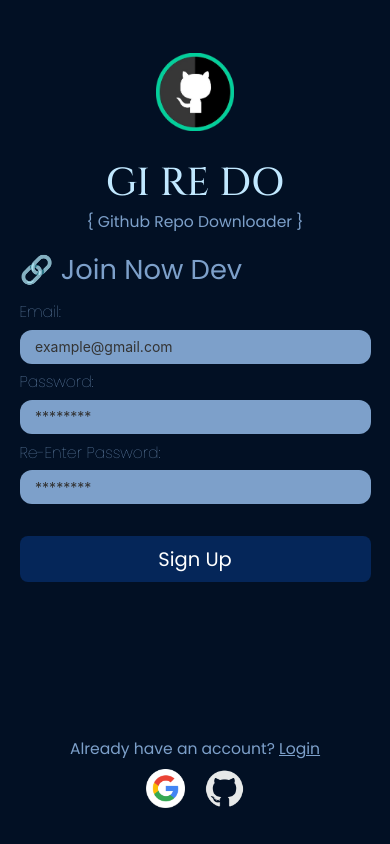
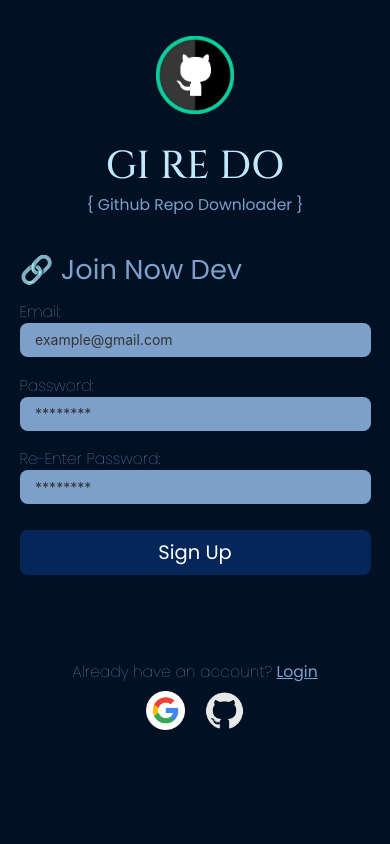
Before and after one commit to kasinathan28/Github-Repo-downlaod-usig-react-native, a React Native app: screen /Signup in a window 390 px wide. Built offline with nearby package versions, Linux system fonts and the light colour scheme.

Commit message:
Screens are updating

```diff
--- a/App.js
+++ b/App.js
@@ -65,14 +65,14 @@ export default function App() {
     name='Index'
     component={IndexScreen}
     options={{
-      animation: 'slide_from_right',
+      animation: 'slide_from_left',
     }}
   />
   <Stack.Screen
     name='Signup'
     component={SignUpScreen}
     options={{
-      animation: 'flip_y',
+      animation: 'slide_from_bottom',
     }}
   />
 </Stack.Navigator>
--- a/screens/LoginScreen.js
+++ b/screens/LoginScreen.js
@@ -100,12 +100,12 @@ const styles = StyleSheet.create({
   container: {
     backgroundColor: "#021024",
     alignItems: "center",
-    paddingTop: height * 0.05,
-    flexGrow:1
+    height: height ,
+    paddingVertical: width * 0.09,
   },
   header: {
     alignItems: "center",
-    marginVertical: height * 0.04,
+    marginVertical:height * 0.05,
   },
   headerImg: {
     marginBottom: height * 0.02,
@@ -123,7 +123,6 @@ const styles = StyleSheet.create({
     fontWeight: "200",
   },
   welcome: {
-    marginBottom: height * 0.02,
     marginRight: "auto",
     marginHorizontal: width * 0.04,
   },
@@ -135,9 +134,6 @@ const styles = StyleSheet.create({
     marginVertical:height *0.03,
     width: width * 0.9,
     height:"auto",
-  },
-  input: {
-    marginBottom: height * 0.02,
   },
   inputLabel: {
     fontSize: width * 0.04,
@@ -162,10 +158,10 @@ const styles = StyleSheet.create({
     borderRadius: width * 0.01,
     flexDirection: "row",
     justifyContent: "center",
-    paddingVertical: height * 0.015,
+    paddingVertical: height * 0.01,
     paddingHorizontal: width * 0.04,
     alignItems: "center",
-    width: width * 0.9
+    width: width * 0.9,
   },
   btnText: {
     fontSize: width * 0.05,
@@ -176,8 +172,8 @@ const styles = StyleSheet.create({
   SingupContainer: {
     alignItems: "center",
     flexDirection: "column",
-    marginTop: "auto",
     marginBottom: height * 0.05,
+    marginTop:"auto"
   },
 
   signupText: {
--- a/screens/SignUpScreen.js
+++ b/screens/SignUpScreen.js
@@ -88,6 +88,7 @@ export default function SignUpScreen() {
           <Text style={styles.signupButtonText}>Sign Up</Text>
         </TouchableOpacity>
       </View>
+      {/* Bottom Icons */}
       <View style={styles.signInCtn}>
         <TouchableOpacity
           style={styles.signIn}
@@ -119,8 +120,9 @@ const styles = StyleSheet.create({
     padding: width * 0.05,
   },
   first: {
-    marginTop: height * 0.04,
+    // marginTop: height * 0.04,
     alignItems: "center",
+    marginVertical:height * 0.02
   },
   logo: {
     marginBottom: height * 0.02,
@@ -150,76 +152,59 @@ const styles = StyleSheet.create({
     fontFamily: "Poppins-Regular",
   },
   formContainer: {
-    gap: height * 0.008,
+    height:"auto"
   },
   inputLabel: {
     fontSize: width * 0.04,
     color: "#7da0ca",
-    fontWeight: "200",
     fontFamily: "Poppins-Thin",
   },
   input: {
     backgroundColor: "#7da0ca",
-    borderRadius: 12,
+    borderRadius: width * 0.02,
     paddingVertical: height * 0.01,
     paddingHorizontal: width * 0.04,
     color: "#fff",
+    marginBottom: height * 0.02,
   },
   signupButton: {
     backgroundColor: "#052659",
-    borderRadius: 8,
+    borderRadius: width * 0.02,
     alignItems: "center",
     justifyContent: "center",
-    padding: height * 0.01,
-    marginVertical: height * 0.03,
+    paddingVertical: height * 0.01,
+    marginTop: height * 0.01,
   },
   signupButtonText: {
     fontFamily: "Poppins-Regular",
     color: "#fff",
     fontSize: width * 0.05,
   },
-
   signInCtn: {
-    marginTop: "auto",
     alignItems: "center",
-    marginBottom: height * 0.02,
+    justifyContent:"center",
     gap: height * 0.01,
+    marginTop:height * 0.1
   },
-
   signIn: {
     color: "#fff",
   },
-
   signInText: {
     fontSize: width * 0.04,
     color: "#7da0ca",
-    fontWeight: "200",
-    fontFamily: "Poppins-Regular",
+    fontFamily: "Poppins-Thin",
   },
   signInTextSub: {
     fontFamily: "Poppins-Regular",
     textDecorationLine: "underline",
   },
-
   signUpbtnContainer: {
+    flexDirection: "row",
     gap: width * 0.05,
-    flexDirection: "row",
-  },
-
-  signup: {
-    marginBottom: height * 0.04,
-  },
-  signupText: {
-    color: "#7da0ca",
-    fontFamily: "Poppins-Thin",
-    fontSize: width * 0.05,
   },
   signupOpt: {
     flexDirection: "row",
-    justifyContent: "center",
-    gap: width * 0.05,
   },
-
   signupBtn: {
     width: width * 0.1,
     height: width * 0.1,
```
